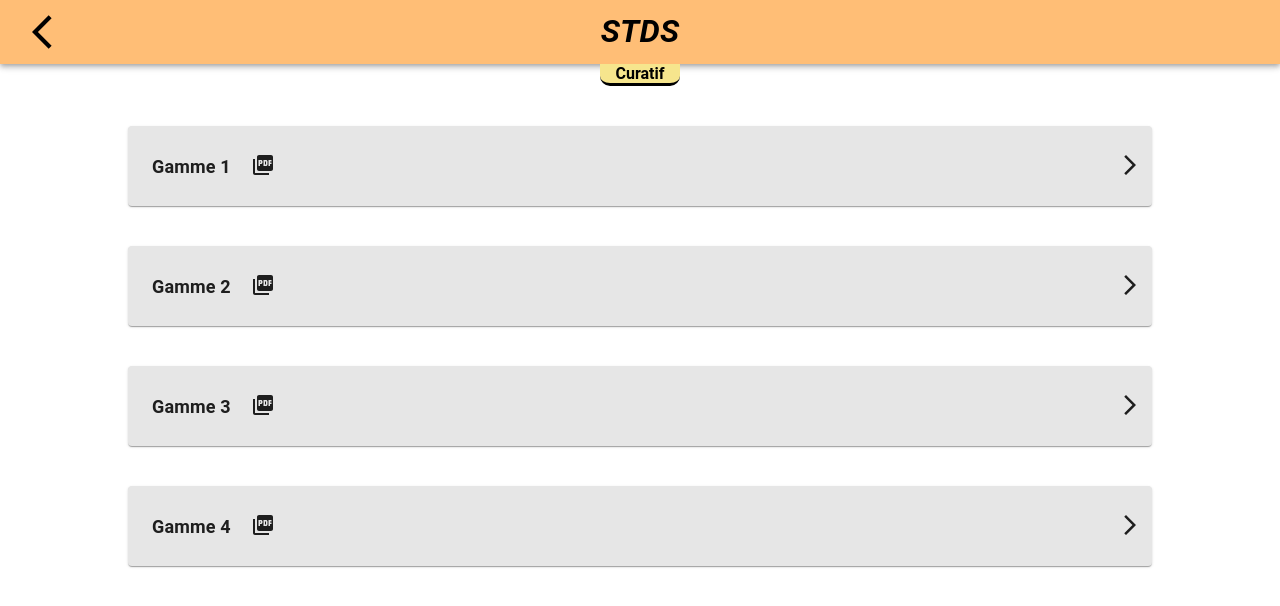
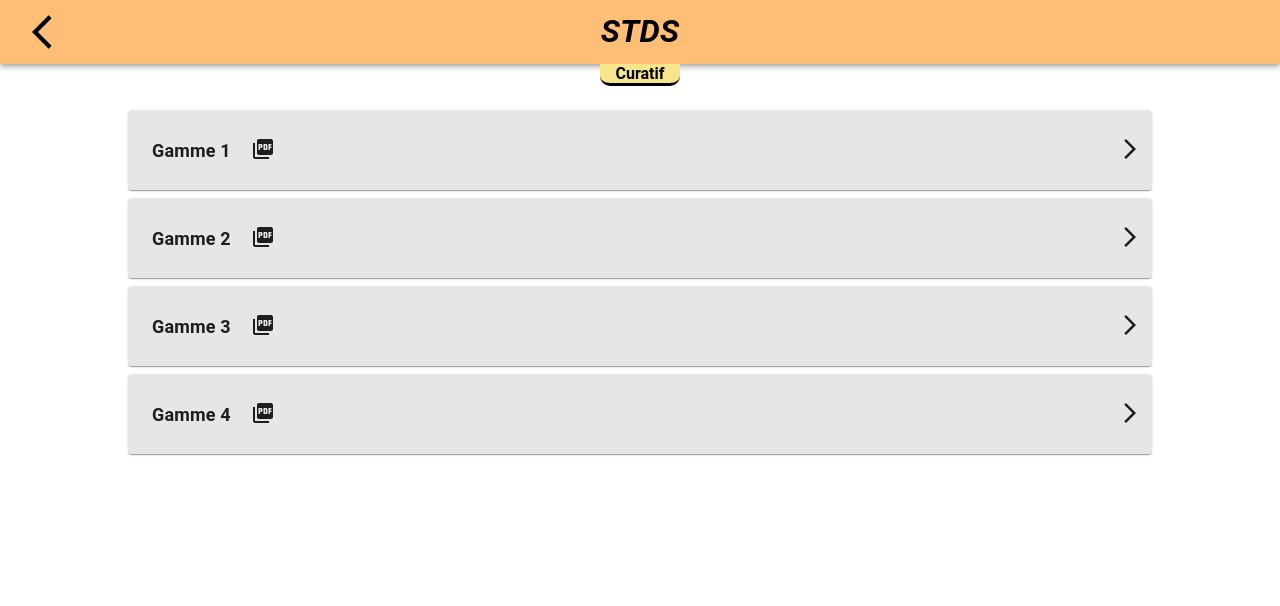
Before and after one commit to Falsimane/SAE-ALT-S3-Dev-22-23-STDS-3B-Equipe-4, a React (Create React App) app in the folder Application/stds-app/: page /maintenance-curative in a window 1280 px wide. Shown: the top 606 px of the page. Built offline with nearby package versions, Linux system fonts and the light colour scheme; no server answers.

Commit message:
fix espaces entres gammes ref #9 #13

```diff
--- a/Application/stds-app/src/components/CardBoxMaintenance.tsx
+++ b/Application/stds-app/src/components/CardBoxMaintenance.tsx
@@ -11,9 +11,14 @@ import {useHistory} from "react-router";
 //import pdfManuelService from "../documents/STDS_manuel_service.pdf";
 
 
-export default function CardBoxMaintenance(props: { titre:string ; pdfimg: string}) {
+export default function CardBoxMaintenance(props: { titre:string ; pdfimg: string, isGamme:boolean}) {
 
     const history = useHistory();
+    let marginbot = 4;
+
+    if(props.isGamme){
+        marginbot = 1;
+    }
 
     const openPdfNotice = () => {
         switch (props.titre){
@@ -33,13 +38,16 @@ export default function CardBoxMaintenance(props: { titre:string ; pdfimg: strin
                 history.push("/maintenance-curative");
                 break;
 
+            case "Gamme 1":
+                break;
+
 
         }
     }
 
 
     return (
-        <Box sx={{ display: "flex", justifyContent: "center", marginTop: 5 }}>
+        <Box sx={{ display: "flex", justifyContent: "center", marginBottom: marginbot }}>
             <Box sx={{ width: "80%" }}>
 
                 <Card sx={{ backgroundColor: "#E6E6E6", height: 80}}>
--- a/Application/stds-app/src/pages/Header.tsx
+++ b/Application/stds-app/src/pages/Header.tsx
@@ -45,7 +45,7 @@ export default function Header(props: {page:string; dimensionsTitre:number}) {
     return (
 
         <IonHeader className="ion-no-border">
-            <div className="Header">
+            <Box sx={{marginBottom: 3}}>
                 <AppBar sx={{position: "static", backgroundColor: "#ffbe76"}}>
                     <Toolbar>
                         {(selectedAccueil ||selectedMaintenance) ?
@@ -126,7 +126,7 @@ export default function Header(props: {page:string; dimensionsTitre:number}) {
                     <MenuItem onClick={openAccueil} sx={{fontSize: 20}} selected={selectedAccueil}>Accueil</MenuItem>
                     <MenuItem onClick={openMaintenance} sx={{fontSize: 20}} selected={selectedMaintenance}>Maintenance</MenuItem>
                 </Menu>
-            </div>
+            </Box>
         </IonHeader>
     )
 }
--- a/Application/stds-app/src/pages/Maintenance.tsx
+++ b/Application/stds-app/src/pages/Maintenance.tsx
@@ -60,10 +60,10 @@ export default function Maintenance() {
 
 
 
-                <CardBoxMaintenance titre="Notice d'utilisation" pdfimg = {"visible"} />
-                <CardBoxMaintenance titre="Manuel de service" pdfimg = {"visible"} />
-                <CardBoxMaintenance titre="Maintenance préventive" pdfimg = {"hidden"}/>
-                <CardBoxMaintenance titre="Maintenance curative" pdfimg = {"hidden"}/>
+                <CardBoxMaintenance titre="Notice d'utilisation" pdfimg = {"visible"} isGamme={false}/>
+                <CardBoxMaintenance titre="Manuel de service" pdfimg = {"visible"} isGamme={false} />
+                <CardBoxMaintenance titre="Maintenance préventive" pdfimg = {"hidden"} isGamme={false}/>
+                <CardBoxMaintenance titre="Maintenance curative" pdfimg = {"hidden"} isGamme={false}/>
                 <br/>
                 <br/>
             </IonContent>
--- a/Application/stds-app/src/pages/MaintenanceCurative.tsx
+++ b/Application/stds-app/src/pages/MaintenanceCurative.tsx
@@ -23,11 +23,10 @@ export default function MaintenanceCurative() {
 
 
 
-
-                <CardBoxMaintenance titre="Gamme 1" pdfimg = {"visible"} />
-                <CardBoxMaintenance titre="Gamme 2" pdfimg = {"visible"} />
-                <CardBoxMaintenance titre="Gamme 3" pdfimg = {"visible"}/>
-                <CardBoxMaintenance titre="Gamme 4" pdfimg = {"visible"}/>
+                <CardBoxMaintenance titre="Gamme 1" pdfimg = {"visible"} isGamme={true} />
+                <CardBoxMaintenance titre="Gamme 2" pdfimg = {"visible"} isGamme={true}/>
+                <CardBoxMaintenance titre="Gamme 3" pdfimg = {"visible"} isGamme={true}/>
+                <CardBoxMaintenance titre="Gamme 4" pdfimg = {"visible"} isGamme={true}/>
                 <br/>
                 <br/>
             </IonContent>
--- a/Application/stds-app/src/pages/MaintenancePreventive.tsx
+++ b/Application/stds-app/src/pages/MaintenancePreventive.tsx
@@ -23,11 +23,10 @@ export default function MaintenancePreventive() {
 
 
 
-
-                <CardBoxMaintenance titre="Gamme 1" pdfimg = {"visible"} />
-                <CardBoxMaintenance titre="Gamme 2" pdfimg = {"visible"} />
-                <CardBoxMaintenance titre="Gamme 3" pdfimg = {"visible"}/>
-                <CardBoxMaintenance titre="Gamme 4" pdfimg = {"visible"}/>
+                <CardBoxMaintenance titre="Gamme 1" pdfimg = {"visible"} isGamme={true}/>
+                <CardBoxMaintenance titre="Gamme 2" pdfimg = {"visible"} isGamme={true}/>
+                <CardBoxMaintenance titre="Gamme 3" pdfimg = {"visible"} isGamme={true}/>
+                <CardBoxMaintenance titre="Gamme 4" pdfimg = {"visible"} isGamme={true}/>
                 <br/>
                 <br/>
             </IonContent>
```
